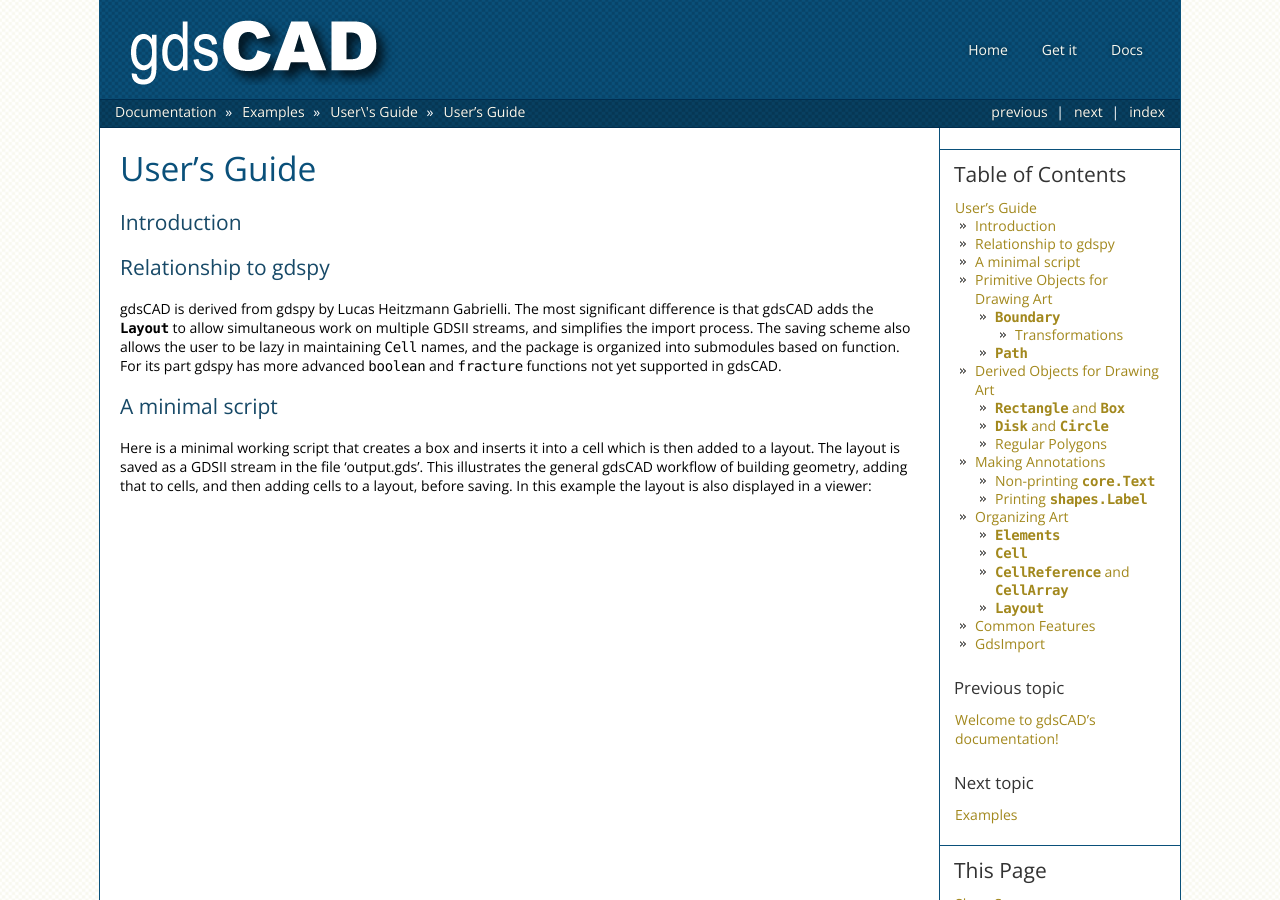
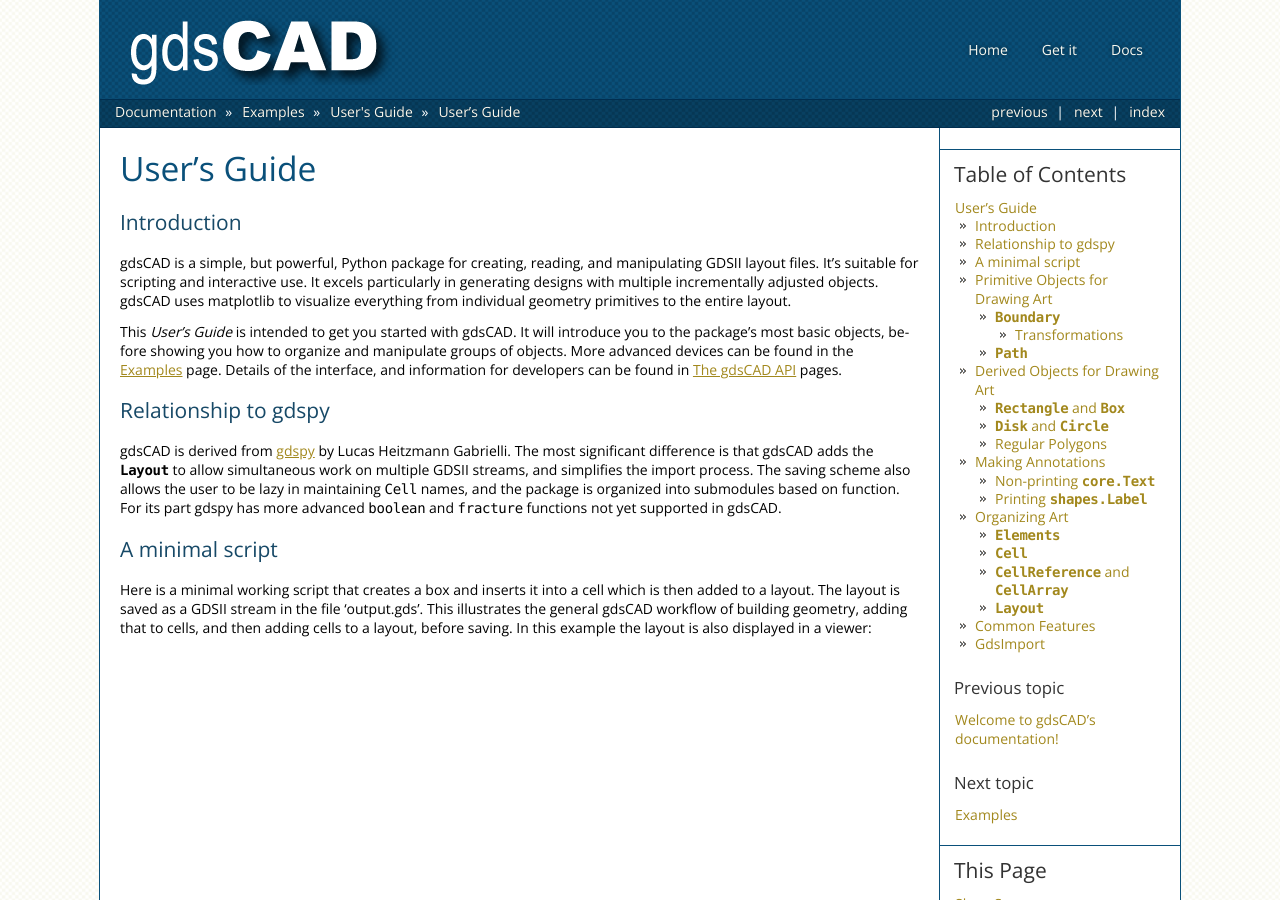
Before and after one commit to hohlraum/gdsCAD, a Sphinx documentation site: the page built from doc/source/userguide.rst, in a window 1280 px wide and 900 px high. Built offline with Sphinx 7.4.7, drawn with Linux system fonts in a browser that asks for light colours; some of the changed text lies outside the part shown.

```diff
--- a/README.txt
+++ b/README.txt
@@ -2,3 +2,9 @@
 ***************************************
 gdsCAD -- Simple GDSII design in Python
 ***************************************
+
+gdsCAD is a simple, but powerful, Python package for creating, reading, and
+manipulating GDSII layout files. It's suitable for scripting and interactive
+use. It excels particularly in generating designs with multiple incrementally
+adjusted objects. gdsCAD uses matplotlib to visualize everything from individual
+geometry primitives to the entire layout.
--- a/doc/source/_themes/sphinx13/layout.html
+++ b/doc/source/_themes/sphinx13/layout.html
@@ -59,7 +59,7 @@
 {% block rootrellink %}
         <li><a href="{{ pathto('index') }}">Documentation</a> &raquo;</li>
         <li><a href="{{ pathto('examples') }}">Examples</a> &raquo;</li>
-        <li><a href="{{ pathto('User\'s Guide') }}">User\'s Guide</a> &raquo;</li>
+        <li><a href="{{ pathto('userguide') }}">User&#39;s Guide</a> &raquo;</li>
 {% endblock %}
 
 {% block header %}
--- a/doc/source/examples.rst
+++ b/doc/source/examples.rst
@@ -1,6 +1,6 @@
-************
+********
 Examples
-************
+********
 
 This is a gallery of example structures built in gdsCAD. Click on the
 *Source code* link to see the code that generated the figure.
--- a/doc/source/userguide.rst
+++ b/doc/source/userguide.rst
@@ -4,12 +4,22 @@ User's Guide
 
 Introduction
 ============
+gdsCAD is a simple, but powerful, Python package for creating, reading, and
+manipulating GDSII layout files. It's suitable for scripting and interactive
+use. It excels particularly in generating designs with multiple incrementally
+adjusted objects. gdsCAD uses matplotlib to visualize everything from individual
+geometry primitives to the entire layout.
 
+This *User's Guide* is intended to get you started with gdsCAD. It will introduce
+you to the package's most basic objects, before showing you how to organize
+and manipulate groups of objects. More advanced devices can be found in the
+:doc:`examples` page. Details of the interface, and information for developers
+can be found in :doc:`api/api` pages.
 
 
 Relationship to gdspy
 =====================
-gdsCAD is derived from gdspy by Lucas Heitzmann Gabrielli. The most significant
+gdsCAD is derived from `gdspy <http://gdspy.sourceforge.net/>`__ by Lucas Heitzmann Gabrielli. The most significant
 difference is that gdsCAD adds the :class:`Layout` to allow simultaneous work
 on multiple GDSII streams, and simplifies the import process. The saving scheme
 also allows the user to be lazy in maintaining ``Cell`` names, and the package
```
Also changed, not shown: doc/source/index.rst (+85 -9 lines), 1 other file.
